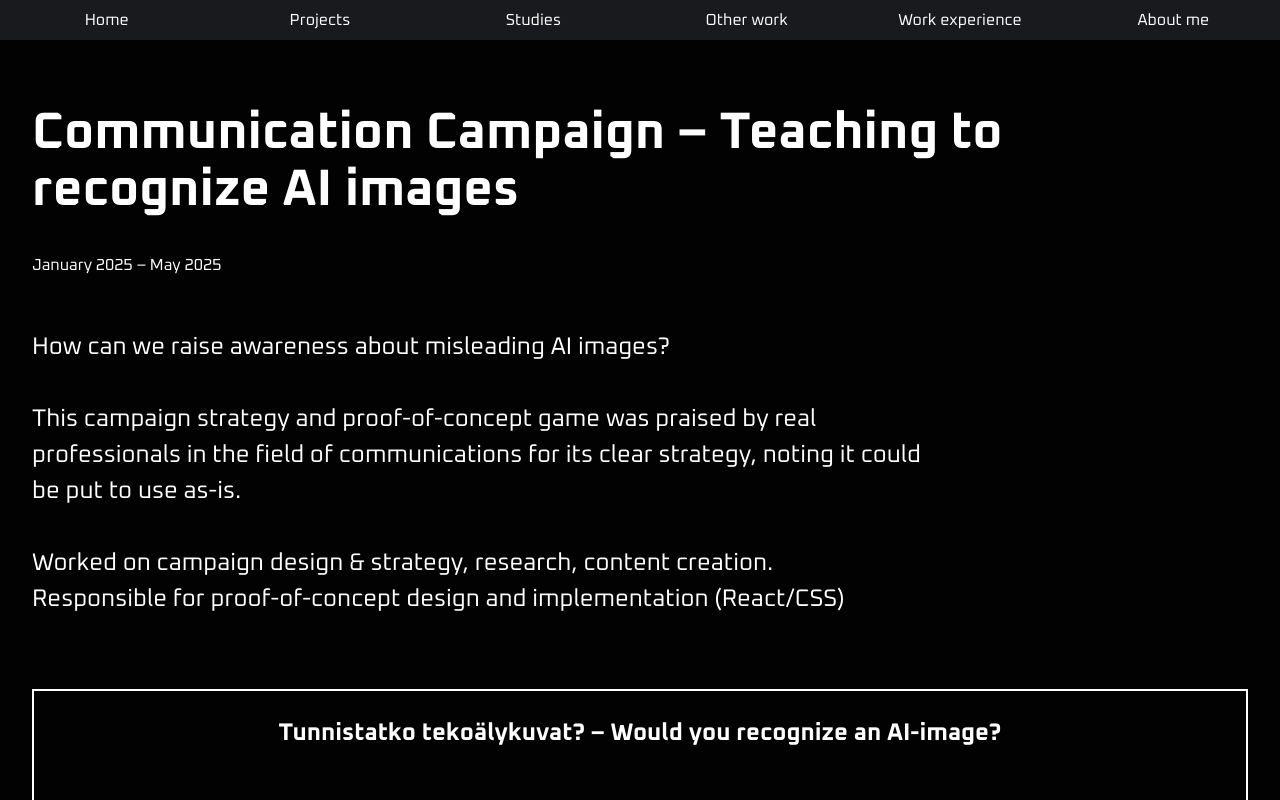
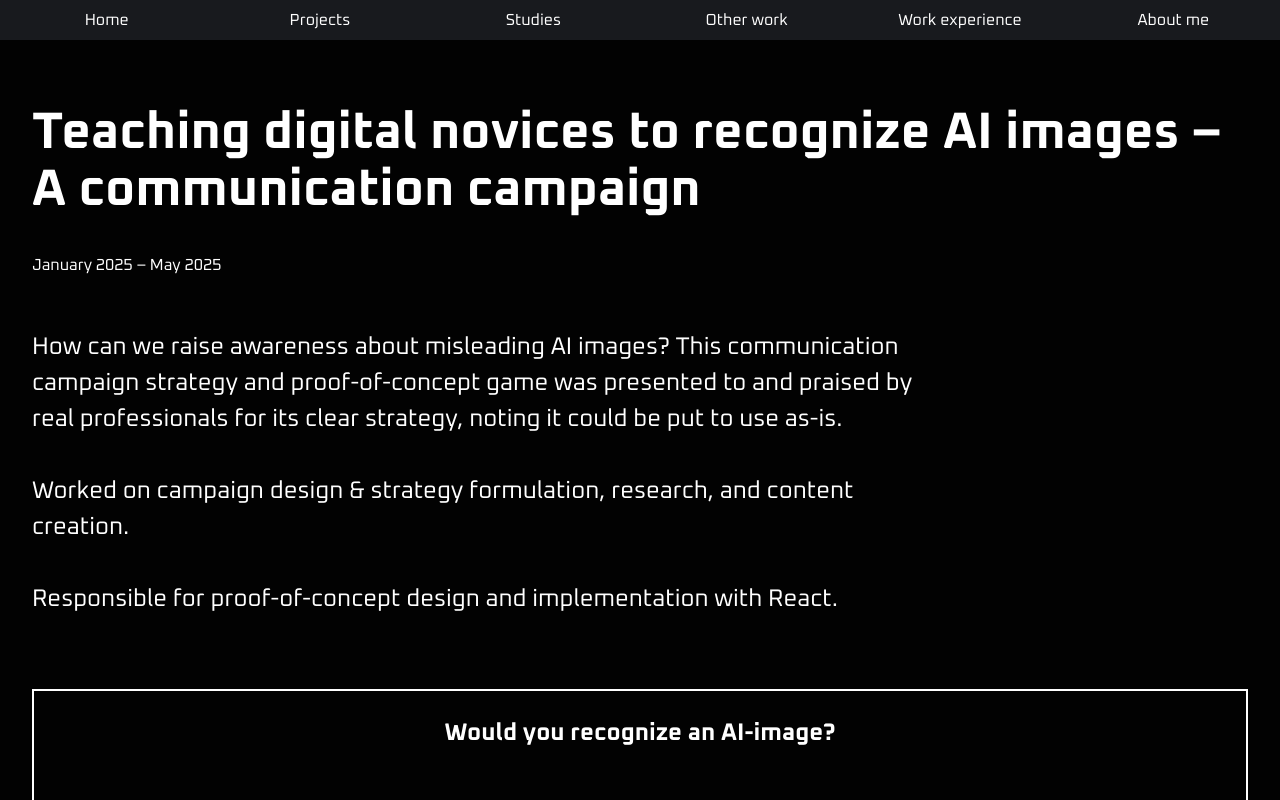
Before and after one commit to silentwinter0/portfolio, a React (Vite) app: page /projects/communication-campaign in a window 1280 px wide. Shown: the top 800 px of the page. Built offline with nearby package versions, Linux system fonts and the light colour scheme.

Commit message:
Worked on communication campaign content

```diff
--- a/src/pages/CommunicationCampaign.jsx
+++ b/src/pages/CommunicationCampaign.jsx
@@ -9,25 +9,30 @@ function CommunicationCampaign() {
     <div className="background">
       <Header />
       <div className="card">
-        <h1>Communication Campaign – Teaching to recognize AI images</h1>
+        <h1>Teaching digital novices to
+            recognize AI images – A communication campaign</h1>
         <p>January 2025 – May 2025</p>
         <p className='bigtext'>
           <br/>
-          How can we raise awareness about misleading AI images? <br/><br/>
-
-          This campaign strategy and proof-of-concept game was praised by real
-          professionals in the field of communications for its clear strategy,
-          noting it could be put to use as-is. <br/><br/>
-
-          Worked on campaign design & strategy, research, content creation. <br/>
-          Responsible for proof-of-concept design and implementation (React/CSS)
+              How can we raise awareness about misleading AI images?
+              This communication campaign strategy and proof-of-concept game was
+              presented to and praised by real professionals for
+              its clear strategy, noting it could be put to use as-is.
+              <br/><br/>
+              Worked on campaign design & strategy formulation, research,
+              and content creation.
+              <br/><br/>
+              Responsible for proof-of-concept design and
+              implementation with React.
         </p>
       </div>
       <div className='card'>
         <Article
-          title='Tunnistatko tekoälykuvat? – Would you recognize an AI-image?'
+          title='Would you recognize an AI-image?'
           subtitle=''
-          content="Lorem ipsum"
+          content={<>
+            Lorem ipsum
+          </>}
         />
       </div>
       <Footer />
```
